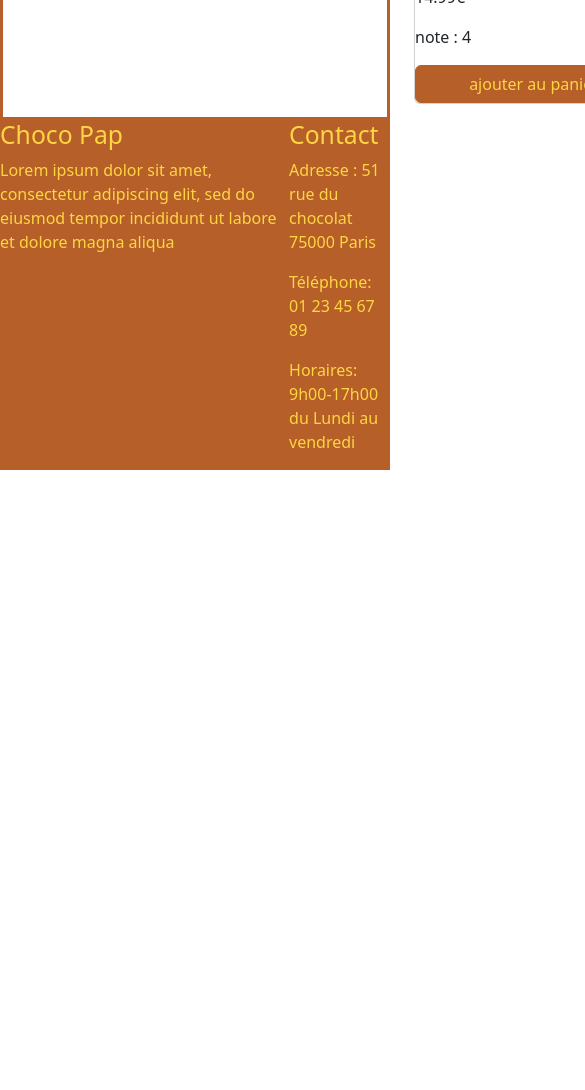
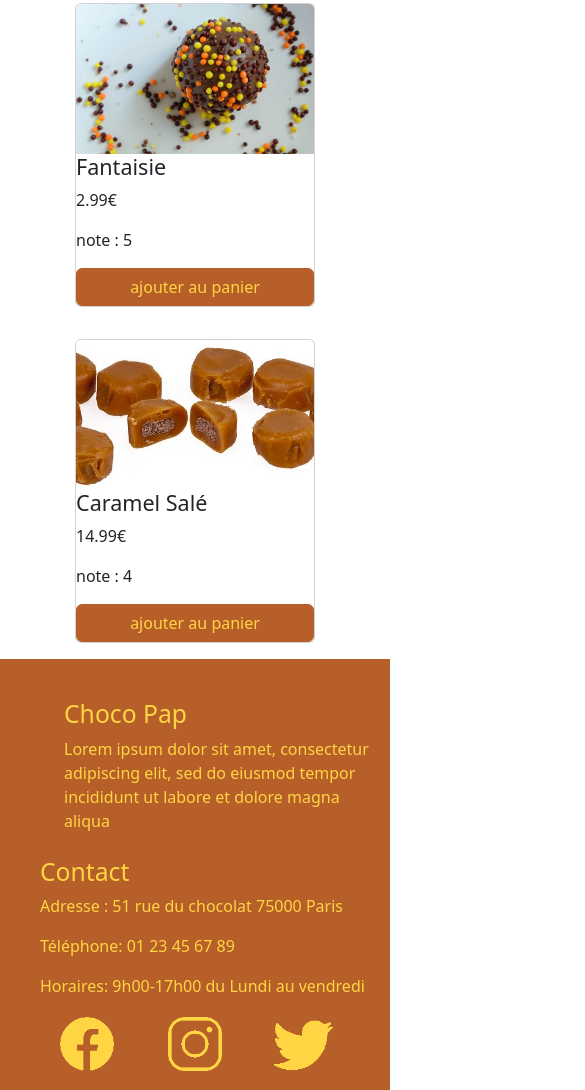
Before and after one commit to alexdelac/Choco-Pap, a website: page boutique.html in a window 390 px wide. Shown: the part 3452-4542 px from the top of the page, 585 px wide, since content can reach past the window. Before the commit the page ends 3922 px from the top, so only its background shows below. Drawn offline with nearby package versions, Linux system fonts and the light colour scheme.

Commit message:
correction bug filtre prix + affichage page boutique + footer

```diff
--- a/boutique.html
+++ b/boutique.html
@@ -45,7 +45,7 @@
         </nav>
     </header>
     <h1 class="col-12 h1 text-center py-5 text-primary">BOUTIQUE</h1>
-    <main class="d-flex">
+    <main class="d-flex flex-column flex-md-row">
         <!--Zone de filtre pour la page boutique-->
         <aside class="border border-primary border-3 col-md-2 col-12">
             <h2 class="h3">FILTRE</h2>
@@ -136,25 +136,26 @@
             <!--ZONE AFFICHAGE DES PRODUITS-->
         </section>
     </main>
-    <footer class="bg-primary text-warning d-flex">
-        <div class="col-md-4">
-            <h2>Choco Pap</h2>
-            <p>Lorem ipsum dolor sit amet,
+    <footer class="bg-primary text-warning d-md-flex p-3">
+        <div class="col-12 col-md-3 m-4">
+            <h2 class="mx-4">Choco Pap</h2>
+            <p class="mx-4">Lorem ipsum dolor sit amet,
                 consectetur adipiscing elit,
                 sed do eiusmod tempor
                 incididunt ut labore et dolore
                 magna aliqua</p>
         </div>
-        <div class="col-md-4">
+        <div class="col-12 col-md-3 mx-4">
             <h2>Contact</h2>
             <p>Adresse : 51 rue du chocolat 75000 Paris</p>
             <p>Téléphone: 01 23 45 67 89</p>
             <p>Horaires: 9h00-17h00 du Lundi au vendredi</p>
         </div>
-        <div>
-
+        <div class="col-12 col-md-4 d-flex justify-content-center align-items-center">
+          <img src="/images/logo facebook.png" alt="logo facebook" style="max-width: 60px;" class="mx-4">
+          <img src="/images/logo insta.png" alt="logo instagram" style="max-width: 60px;" class="mx-4">
+          <img src="/images/logo twitter.png" alt="logo twitter" style="max-width: 60px;" class="mx-4">
         </div>
-
     </footer>
     <script src="https://code.jquery.com/jquery-3.6.1.min.js"
         integrity="sha256-o88AwQnZB+VDvE9tvIXrMQaPlFFSUTR+nldQm1LuPXQ=" crossorigin="anonymous"></script>
--- a/js/produits.js
+++ b/js/produits.js
@@ -9,122 +9,124 @@ fetch('/products.json')
 
 
     function affichageProduit() {
-    if (produits[i].price > prixMin && produits[i].price < prixMax){
+      if (produits[i].price > prixMin && produits[i].price < prixMax) {
         if (produits[i].note >= noteMin && produits[i].note <= noteMax) {
-        if (!document.getElementById('card'+[i])) {
+          if (!document.getElementById('card' + [i])) {
             var chocolat = produits[i];
-          var card = document.createElement ('div');
+            var card = document.createElement('div');
             card.className = 'card mx-4 my-3';
             card.style = "width: 15rem;";
-            card.id= 'card'+[i];
+            card.id = 'card' + [i];
             var lienProduit = document.createElement('a')
-            lienProduit.href = './produit.html?'+chocolat.id;
-            lienProduit.id = 'lienProduit'+[i];
+            lienProduit.href = './produit.html?' + chocolat.id;
+            lienProduit.id = 'lienProduit' + [i];
             var produitImg = document.createElement('img');
-            produitImg.src= chocolat.image;
+            produitImg.src = chocolat.image;
             produitImg.className = 'card-img-top';
             produitImg.style = 'object-fit: cover; height: 150px'
-            produitImg.alt = 'photo chocolat '+chocolat.title;
+            produitImg.alt = 'photo chocolat ' + chocolat.title;
             var produitH3 = document.createElement('h3');
             produitH3.innerHTML = chocolat.title;
             produitH3.className = 'card-title h4';
             var produitPrix = document.createElement('p');
-            produitPrix.innerHTML = chocolat.price+'€';
+            produitPrix.innerHTML = chocolat.price + '€';
             produitPrix.className = 'card-text';
             var produitNote = document.createElement('p');
-            produitNote.innerHTML = 'note : '+ chocolat.note;
+            produitNote.innerHTML = 'note : ' + chocolat.note;
             produitNote.className = 'card-text';
             var boutonAjout = document.createElement('button');
             boutonAjout.innerHTML = 'ajouter au panier';
             boutonAjout.className = 'btn btn-primary text-warning';
-            boutonAjout.id = "ajoutPanier"+chocolat.id
+            boutonAjout.id = "ajoutPanier" + chocolat.id
             boutonAjout.value = chocolat.id
             document.getElementById('produits').appendChild(card);
-          document.getElementById('card'+[i]).appendChild(lienProduit);
-          document.getElementById('lienProduit'+[i]).appendChild(produitImg);
-          document.getElementById('card'+[i]).appendChild(produitH3);
-          document.getElementById('card'+[i]).appendChild(produitPrix);
-          document.getElementById('card'+[i]).appendChild(produitNote);
-          document.getElementById('card'+[i]).appendChild(boutonAjout);
+            document.getElementById('card' + [i]).appendChild(lienProduit);
+            document.getElementById('lienProduit' + [i]).appendChild(produitImg);
+            document.getElementById('card' + [i]).appendChild(produitH3);
+            document.getElementById('card' + [i]).appendChild(produitPrix);
+            document.getElementById('card' + [i]).appendChild(produitNote);
+            document.getElementById('card' + [i]).appendChild(boutonAjout);
           }
         }
       }
     }
 
-
-  //affichage tout les produits au lancement de la page
-  if ($("#selectTous").prop('checked')==true){
-    for ( i=0; i<produits.length; i++){
+    function filtre() {
+      if ($('#selectTous').prop('checked') == true) {
+        for (i = 0; i < produits.length; i++) {
           affichageProduit()
         }
       }
-
-
-  //filtrage des produits. Après click décoche "tous" une fois choix fait
-  $(".selectChoco").on('click', function(){
-    $('#produits').empty();
-    $('#selectTous').prop('checked', false);
-    if ($('#selectTous').prop('checked')==true){
-      for ( i=0; i<produits.length; i++){
-          affichageProduit()
-        }
-    }
-    if ($('#selectBlanc').prop('checked')==true){
-        for ( i=0; i<produits.length; i++){
-          if (produits[i].category.blanc==true){
+      if ($('#selectBlanc').prop('checked') == true) {
+        for (i = 0; i < produits.length; i++) {
+          if (produits[i].category.blanc == true) {
             affichageProduit()
           }
         }
       }
-    if (($('#selectLait').prop('checked')==true)){
-        for ( i=0; i<produits.length; i++){
-          if (produits[i].category.lait==true){
+      if (($('#selectLait').prop('checked') == true)) {
+        for (i = 0; i < produits.length; i++) {
+          if (produits[i].category.lait == true) {
             affichageProduit()
           }
         }
       }
-    if (($('#selectNoir').prop('checked')==true )){
-      for ( i=0; i<produits.length; i++){
-        if (produits[i].category.noir==true){
+      if (($('#selectNoir').prop('checked') == true)) {
+        for (i = 0; i < produits.length; i++) {
+          if (produits[i].category.noir == true) {
             affichageProduit()
           }
         }
       }
-    if (($('#selectNoix').prop('checked')==true)){
-      for ( i=0; i<produits.length; i++){
-        if (produits[i].category.noix==true){
+      if (($('#selectNoix').prop('checked') == true)) {
+        for (i = 0; i < produits.length; i++) {
+          if (produits[i].category.noix == true) {
             affichageProduit()
           }
         }
       }
-    if (($('#selectFruit').prop('checked')==true)){
-      for ( i=0; i<produits.length; i++){
-        if (produits[i].category.fruit==true){
+      if (($('#selectFruit').prop('checked') == true)) {
+        for (i = 0; i < produits.length; i++) {
+          if (produits[i].category.fruit == true) {
             affichageProduit()
           }
         }
       }
-    if (($('#selectCaramel').prop('checked')==true)){
-      for ( i=0; i<produits.length; i++){
-        if (produits[i].category.caramel==true){
+      if (($('#selectCaramel').prop('checked') == true)) {
+        for (i = 0; i < produits.length; i++) {
+          if (produits[i].category.caramel == true) {
             affichageProduit()
           }
         }
       }
+    }
+
+    // affichage des produits au chargement de la page ou après reload
+    filtre();
+
+
+
+    //filtrage des produits. Après click décoche "tous" une fois choix fait
+    $(".selectChoco").on('click', function () {
+      $('#produits').empty();
+      $('#selectTous').prop('checked', false);
+      filtre();
+
     })
 
     // si click sur tous décoche tout les choix spécifiques et affiche tout
-  $('#selectTous').on('click', function(){
+    $('#selectTous').on('click', function () {
       $('#produits').empty();
       $('.selectChoco').prop('checked', false);
-    for ( i=0; i<produits.length; i++){
+      for (i = 0; i < produits.length; i++) {
         affichageProduit()
       }
     })
 
-  $('.select').on('click', function() {
+    //rechargement de la page pour application filtre prix et note
+    $('.select').on('click', function () {
       location.reload();
     })
 
 
-  } )
+  })
```
Also changed, not shown: index.html (+3 -3 lines), produit.html (+9 -8 lines). Lines whose indentation alone changed are shown as unchanged.
